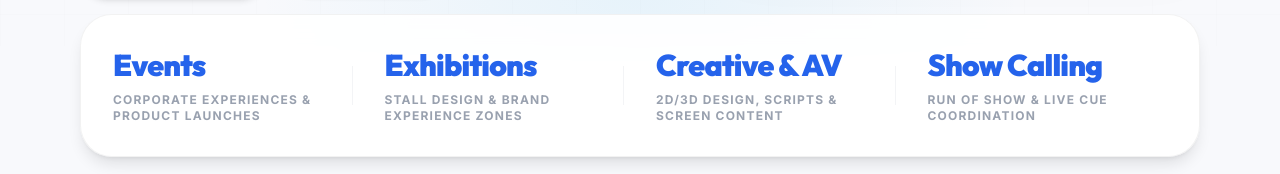
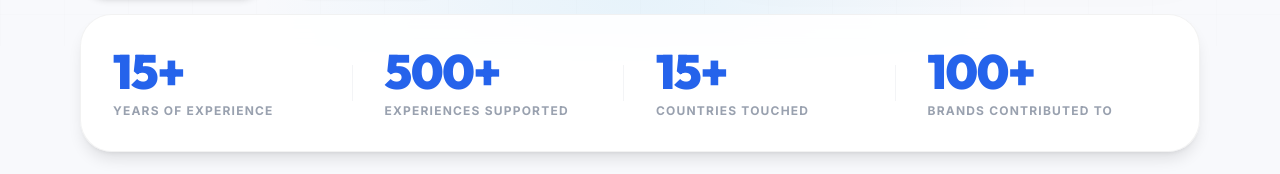
Before and after one commit to pawanmodi4life/HappyWitWebsiteNew, a React (Vite) app: page / in a window 1280 px wide. Shown: the part 860-1034 px from the top of the page. Built offline with nearby package versions, Linux system fonts and the light colour scheme.

Commit message:
Update brand tagline and restore approved figures with 15+ years

```diff
--- a/src/App.tsx
+++ b/src/App.tsx
@@ -88,7 +88,7 @@ export default function App() {
             transition={{ duration: 0.8 }}
           >
             <div className="mb-6 inline-flex items-center gap-2 rounded-full border border-black/5 bg-white/90 px-4 py-2 text-xs font-bold text-gray-600 shadow-sm backdrop-blur">
-              <HeartHandshake size={15} className="text-[#2563EB]" /> Human-centered. AI-enhanced. Designed for impact.
+              <HeartHandshake size={15} className="text-[#2563EB]" /> Powered by Human Creativity. Enhanced by AI. Driven by Emotion.
             </div>
 
             <h1 className="font-display text-5xl font-black leading-[1.05] tracking-tight text-gray-900 sm:text-6xl md:text-7xl xl:text-[5.8rem]">
@@ -154,12 +154,12 @@ export default function App() {
         </div>
       </section>
 
-      {/* 3. Service Highlights */}
+      {/* 3. Horizontal Stats Board */}
       <section className="px-6 relative z-10 md:px-12 lg:px-20 -mt-8">
         <div className="mx-auto max-w-7xl rounded-[2rem] border border-black/5 bg-white/90 p-8 shadow-lg backdrop-blur-md grid gap-8 sm:grid-cols-2 lg:grid-cols-4">
           {stats.map((stat, i) => (
             <div key={i} className="text-center md:text-left relative after:hidden lg:after:block after:absolute after:right-0 after:top-1/4 after:h-1/2 after:w-px after:bg-gray-100 last:after:hidden">
-              <div className="text-2xl font-black font-display leading-tight tracking-tight text-[#2563EB] md:text-3xl">{stat.value}</div>
+              <div className="text-4xl font-black font-display tracking-tight text-[#2563EB] md:text-5xl">{stat.value}</div>
               <p className="mt-2 text-xs font-bold text-gray-400 uppercase tracking-widest">{stat.label}</p>
             </div>
           ))}
--- a/src/data.ts
+++ b/src/data.ts
@@ -101,10 +101,10 @@ export const capabilities: Capability[] = [
 ];
 
 export const stats: Stat[] = [
-  { value: "Events", label: "Corporate experiences & product launches" },
-  { value: "Exhibitions", label: "Stall design & brand experience zones" },
-  { value: "Creative & AV", label: "2D/3D design, scripts & screen content" },
-  { value: "Show Calling", label: "Run of show & live cue coordination" },
+  { value: "15+", label: "Years of Experience" },
+  { value: "500+", label: "Experiences Supported" },
+  { value: "15+", label: "Countries Touched" },
+  { value: "100+", label: "Brands Contributed To" },
 ];
 
 export const footprint: FootprintItem[] = [
```
